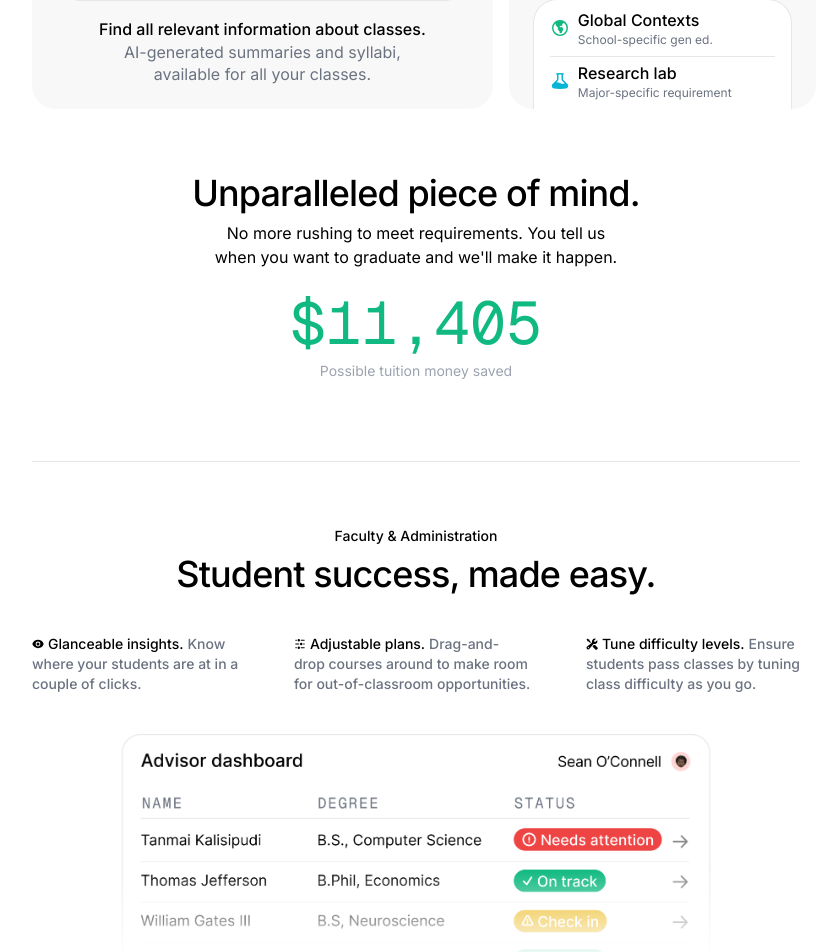
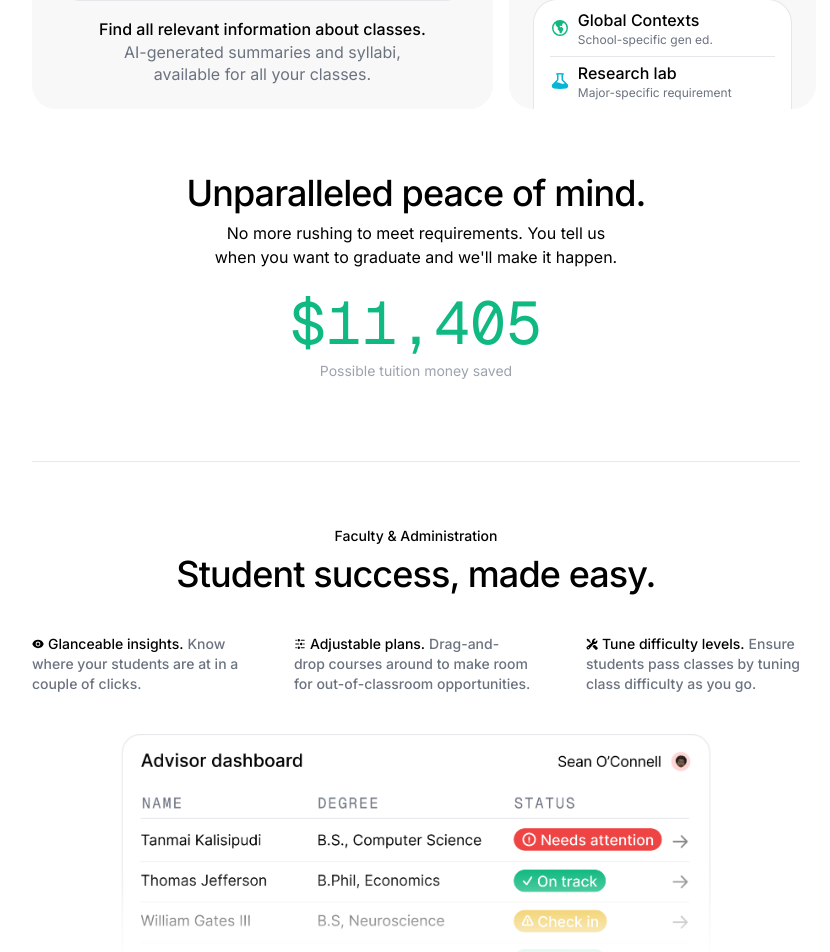
Before and after one commit to tanmaik/gradsteps, a Next.js app: page / in a window 1280 px wide. Shown: the part 1840-2792 px from the top of the page, without its empty margins (224-1054 px from the left). Built offline with nearby package versions, Linux system fonts and the light colour scheme.

Commit message:
Update MoneyTicker.js

```diff
--- a/app/components/landing/MoneyTicker.js
+++ b/app/components/landing/MoneyTicker.js
@@ -16,7 +16,7 @@ export default function MoneyTicker() {
       }}
     >
       <h1 className="text-4xl font-medium tracking-tight">
-        Unparalleled piece of mind.
+        Unparalleled peace of mind.
       </h1>
       <p className="mt-2">
         No more rushing to meet requirements. You tell us
```
